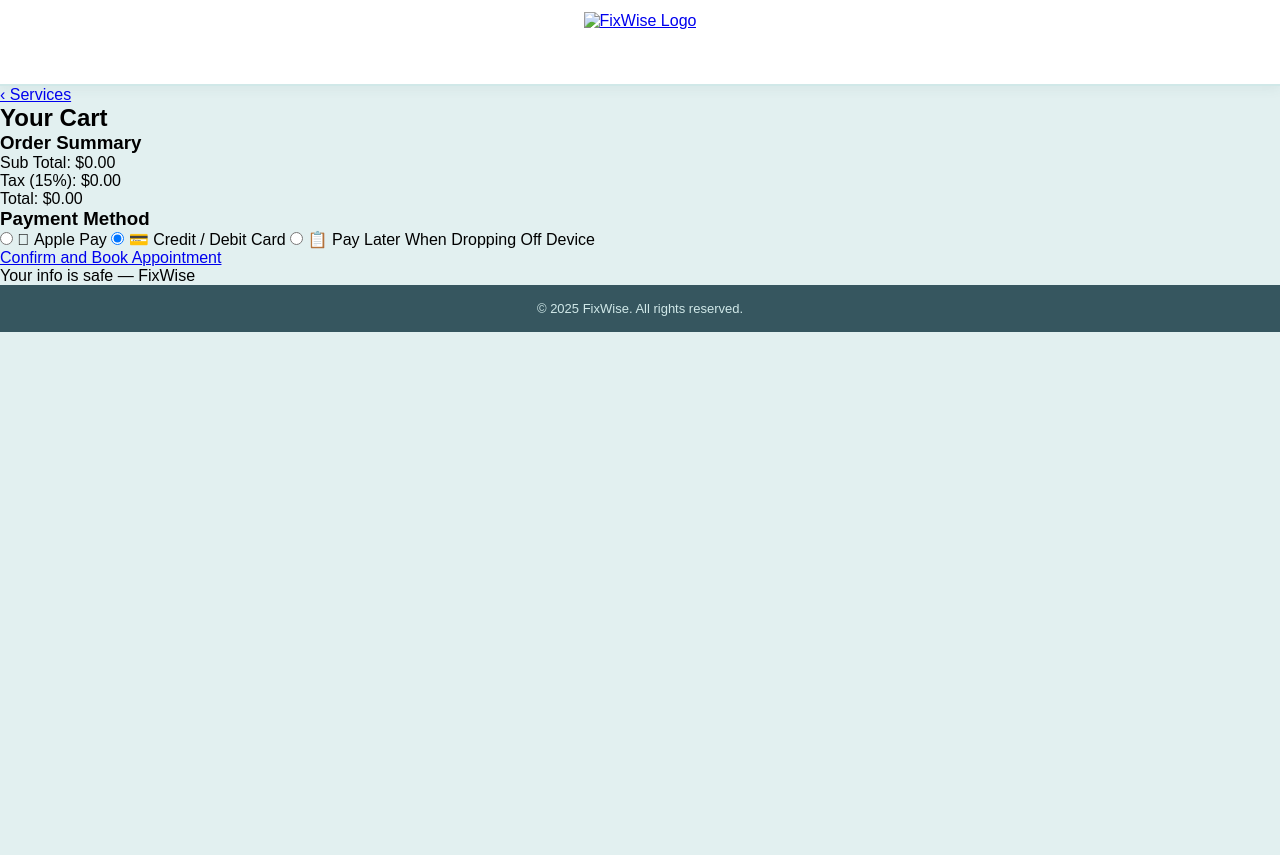
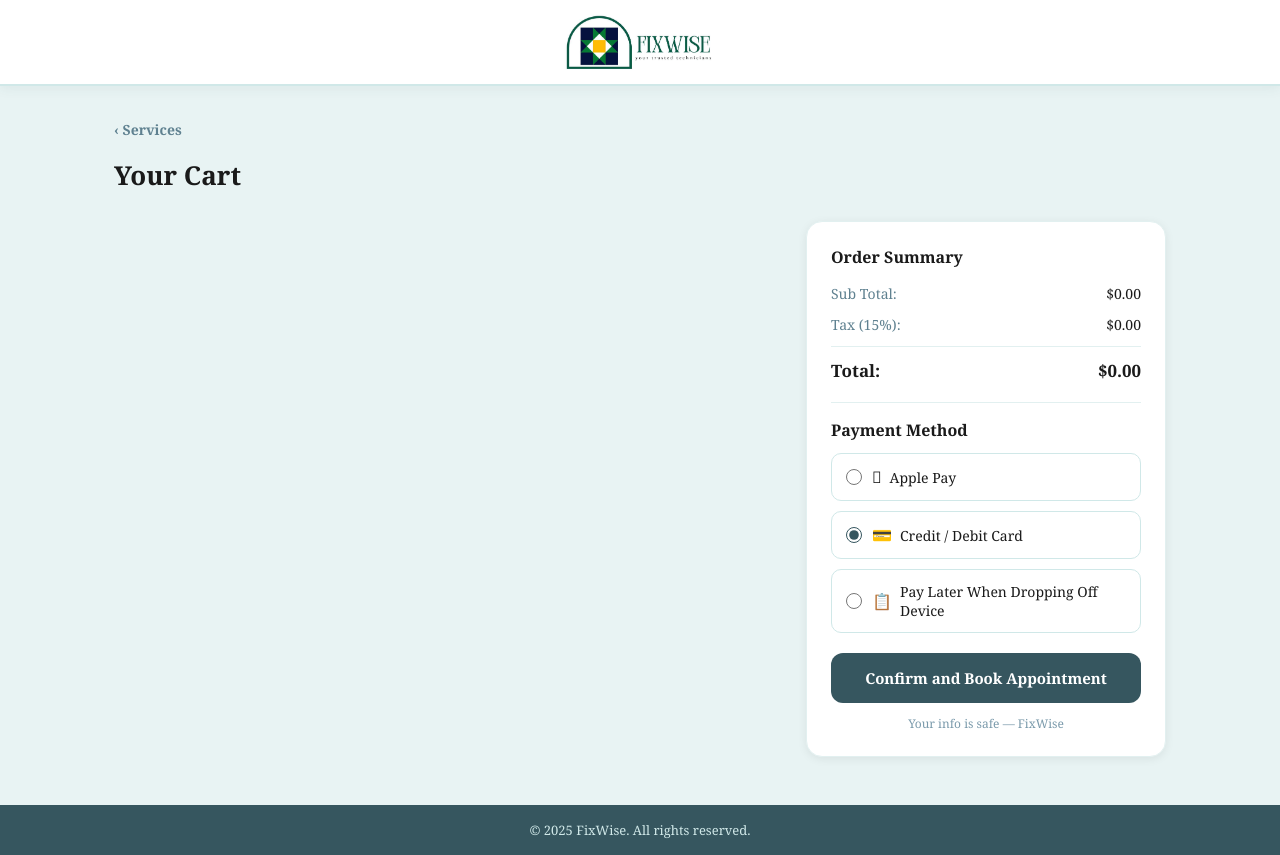
Before and after one commit to reemqp/SafeFix, a plain HTML site: page CartPage copy.html in a window 1280 px wide. Before the commit the page ends 800 px from the top, so only its background shows below. Drawn offline with Linux system fonts and the light colour scheme; files that its build step writes are made by us from their sources.

Commit message:
Update CartPage copy.html

```diff
--- a/CartPage copy.html
+++ b/CartPage copy.html
@@ -5,13 +5,13 @@
   <meta name="viewport" content="width=device-width, initial-scale=1.0"/>
   <title>FixWise — Cart</title>
   <link rel="stylesheet" href="https://cdnjs.cloudflare.com/ajax/libs/font-awesome/6.5.0/css/all.min.css" />
-  <link rel="stylesheet" href="style2.css" />
+  <link rel="stylesheet" href="css codes/style3.css" />
 </head>
 <body>
 
 <header class="site-header">
   <div class="header-inner">
-    <a href="services1.html"><img src="FWlogo.jpg" alt="FixWise Logo" class="header-logo"></a>
+    <a href="services1.html"><img src="Assets/FWlogo.jpg" alt="FixWise Logo" class="header-logo"></a>
   </div>
 </header>
 
@@ -94,6 +94,6 @@
     <p>&copy; 2025 FixWise. All rights reserved.</p>
   </footer>
 
-  <script src="JS2.js"></script>
+  <script src="JS codes/JS2.js"></script>
 </body>
 </html>
```
